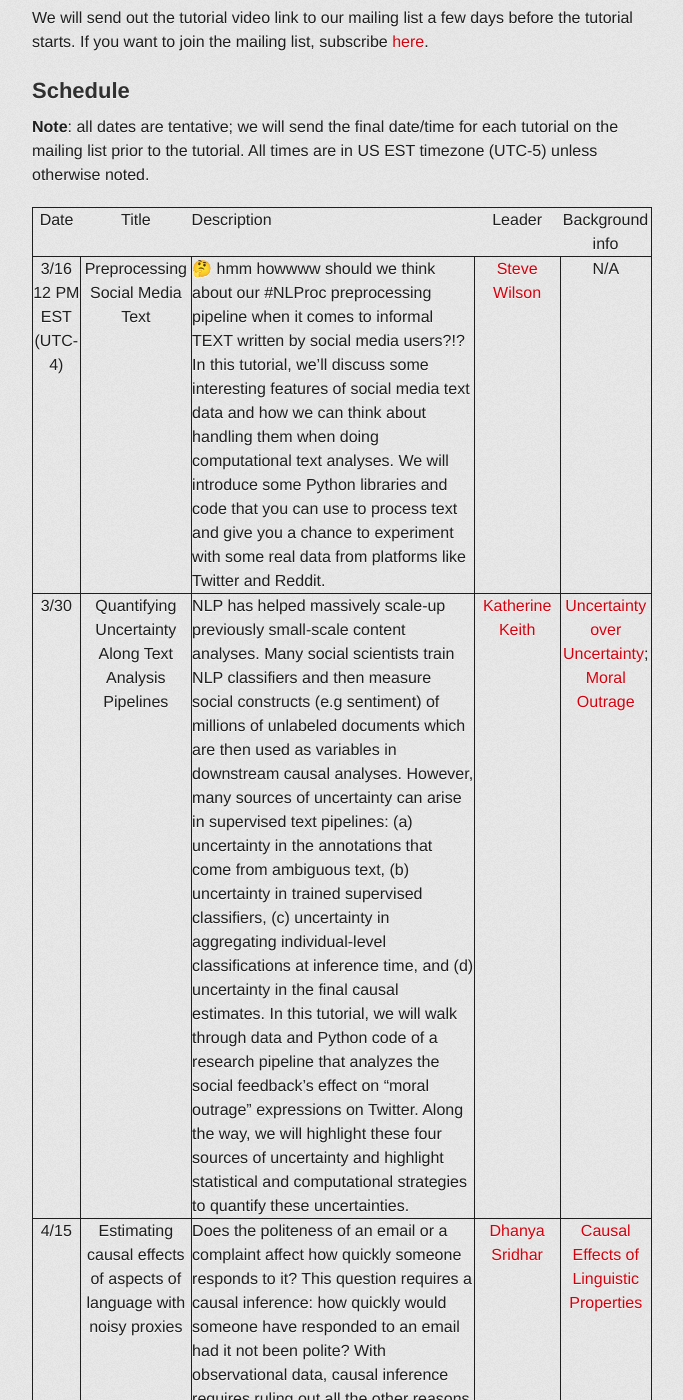
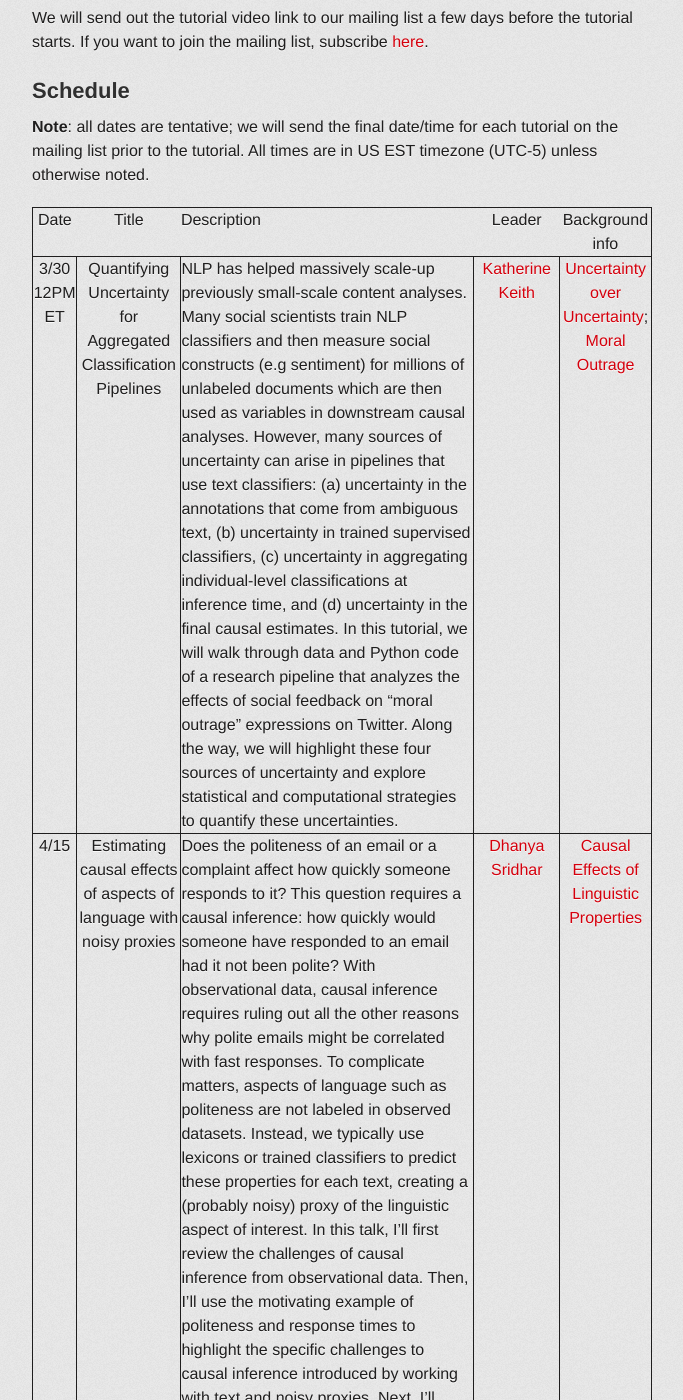
Before and after one commit to nlp-css-201-tutorials/nlp-css-201-tutorials, a Jekyll site: the page built from index.md, in a window 1280 px wide and 1400 px high, scrolled down 885 px. Shown: the whole window, without its empty margins (298-981 px from the left). Built offline with Jekyll 4.4.1, drawn with Linux system fonts in a browser that asks for light colours; some web fonts are replaced; some of the changed text lies outside the part shown.

Commit message:
steve stuff, change uncertainty description slightly

```diff
--- a/index.md
+++ b/index.md
@@ -29,11 +29,11 @@ All times are in US EST timezone (UTC-5) unless otherwise noted.
 
 | Date | Title | Description | Leader | Background info |
 |---|---|:--|---|---|
-| 3/16 12 PM EST (UTC-4) | Preprocessing Social Media Text | 🤔 hmm howwww should we think about our #NLProc preprocessing pipeline when it comes to informal TEXT written by social media users?!? In this tutorial, we'll discuss some interesting features of social media text data and how we can think about handling them when doing computational text analyses. We will introduce some Python libraries and code that you can use to process text and give you a chance to experiment with some real data from platforms like Twitter and Reddit. | [Steve Wilson](https://steverw.com/) | N/A |
-| 3/30 | Quantifying Uncertainty Along Text Analysis Pipelines | NLP has helped massively scale-up previously small-scale content analyses. Many social scientists train NLP classifiers and then measure social constructs (e.g sentiment) of millions of unlabeled documents which are then used as variables in downstream causal analyses. However, many sources of uncertainty can arise in supervised text pipelines: (a) uncertainty in the annotations that come from ambiguous text, (b) uncertainty in trained supervised classifiers, (c) uncertainty in aggregating individual-level classifications at inference time, and (d) uncertainty in the final causal estimates. In this tutorial, we will walk through data and Python code of a research pipeline that analyzes the social feedback’s effect on “moral outrage” expressions on Twitter. Along the way, we will highlight these four sources of uncertainty and highlight statistical and computational strategies to quantify these uncertainties.| [Katherine Keith](kakeith.github.io) | [Uncertainty over Uncertainty](https://aclanthology.org/2020.nlpcss-1.13.pdf); [Moral Outrage](https://www.science.org/doi/pdf/10.1126/sciadv.abe5641) |
+| 3/30 12PM ET | Quantifying Uncertainty for Aggregated Classification Pipelines | NLP has helped massively scale-up previously small-scale content analyses. Many social scientists train NLP classifiers and then measure social constructs (e.g sentiment) for millions of unlabeled documents which are then used as variables in downstream causal analyses. However, many sources of uncertainty can arise in pipelines that use text classifiers: (a) uncertainty in the annotations that come from ambiguous text, (b) uncertainty in trained supervised classifiers, (c) uncertainty in aggregating individual-level classifications at inference time, and (d) uncertainty in the final causal estimates. In this tutorial, we will walk through data and Python code of a research pipeline that analyzes the effects of social feedback on “moral outrage” expressions on Twitter. Along the way, we will highlight these four sources of uncertainty and explore statistical and computational strategies to quantify these uncertainties.| [Katherine Keith](kakeith.github.io) | [Uncertainty over Uncertainty](https://aclanthology.org/2020.nlpcss-1.13.pdf); [Moral Outrage](https://www.science.org/doi/pdf/10.1126/sciadv.abe5641) |
 | 4/15 | Estimating causal effects of aspects of language with noisy proxies | Does the politeness of an email or a complaint affect how quickly someone responds to it? This question requires a causal inference: how quickly would someone have responded to an email had it not been polite? With observational data, causal inference requires ruling out all the other reasons why polite emails might be correlated with fast responses. To complicate matters, aspects of language such as politeness are not labeled in observed datasets. Instead, we typically use lexicons or trained classifiers to predict these properties for each text, creating a (probably noisy) proxy of the linguistic aspect of interest. In this talk, I'll first review the challenges of causal inference from observational data. Then, I'll use the motivating example of politeness and response times to highlight the specific challenges to causal inference introduced by working with text and noisy proxies. Next, I'll introduce recent results that establish assumptions and a methodology under which valid causal inference is possible. Finally, I'll demonstrate this methodology: we'll use semi-synthetic data and adapt a text representation method to recover causal effect estimates. | [Dhanya Sridhar](https://www.dsridhar.com/) | [Causal Effects of Linguistic Properties](https://aclanthology.org/2021.naacl-main.323.pdf) |
 | 4/25 | Processing Code-mixed Text  | Code-mixing, i.e., the mixing of two or more languages in a single utterance or conversation, is an extremely common phenomenon in multilingual societies. It is amply present in user-generated text, especially in social media. Therefore, CSS research that handles such text requires to process code-mixing; there are also interesting CSS and socio-linguistic questions around the phenomenon of code-mixing itself. In this tutorial, we will equip you with some basic tools and techniques for processing code-mixed text, starting with hands-on experiments with word-level language identification, all the way up to methods for building code-mixed text classifiers using massively multilingual language models. | [Monojit Choudhury](https://www.microsoft.com/en-us/research/people/monojitc/), [Sanad Rizvi](https://github.com/mohdsanadzakirizvi) | [MBERT](https://aclanthology.org/N19-1423.pdf) |
 | 5/9 | What word embeddings can (and can’t!) do for you | TBA | [Neha Kennard](https://nnkennard.github.io/) | N/A |
+
 
 ## Archive
 
```
Also changed, not shown: other parts of index.md (+1 -0 lines).
